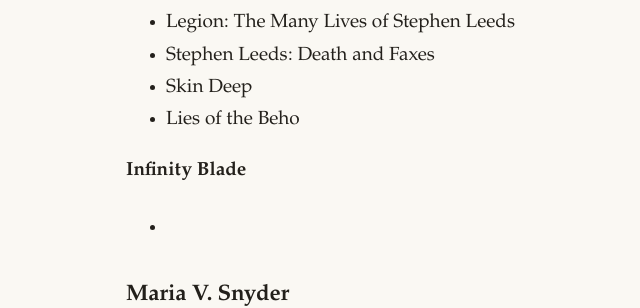
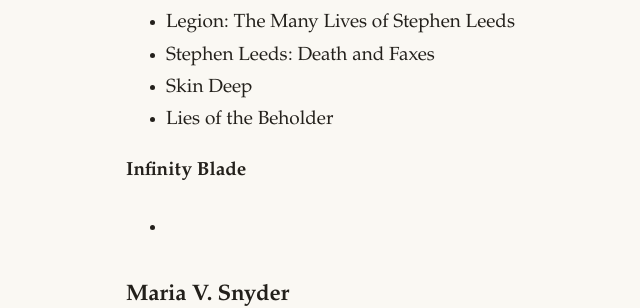
Before and after one commit to topearebi/aroamjti, a Jekyll site: the page built from books.md, in a window 1280 px wide and 900 px high, scrolled down 7407 px. Shown: the part 150-458 px from the top of the window, without its empty margins (210-850 px from the left). Built offline with Jekyll 4.4.1, drawn with Linux system fonts in a browser that asks for light colours.

Commit message:
Last Sync: 2026-07-04 12:32 (Mobile)

```diff
--- a/books.md
+++ b/books.md
@@ -219,7 +219,7 @@
   - Legion: The Many Lives of Stephen Leeds
   - Stephen Leeds: Death and Faxes
   - Skin Deep
-  - Lies of the Beho
+  - Lies of the Beholder
 
 **Infinity Blade**
   -
```
